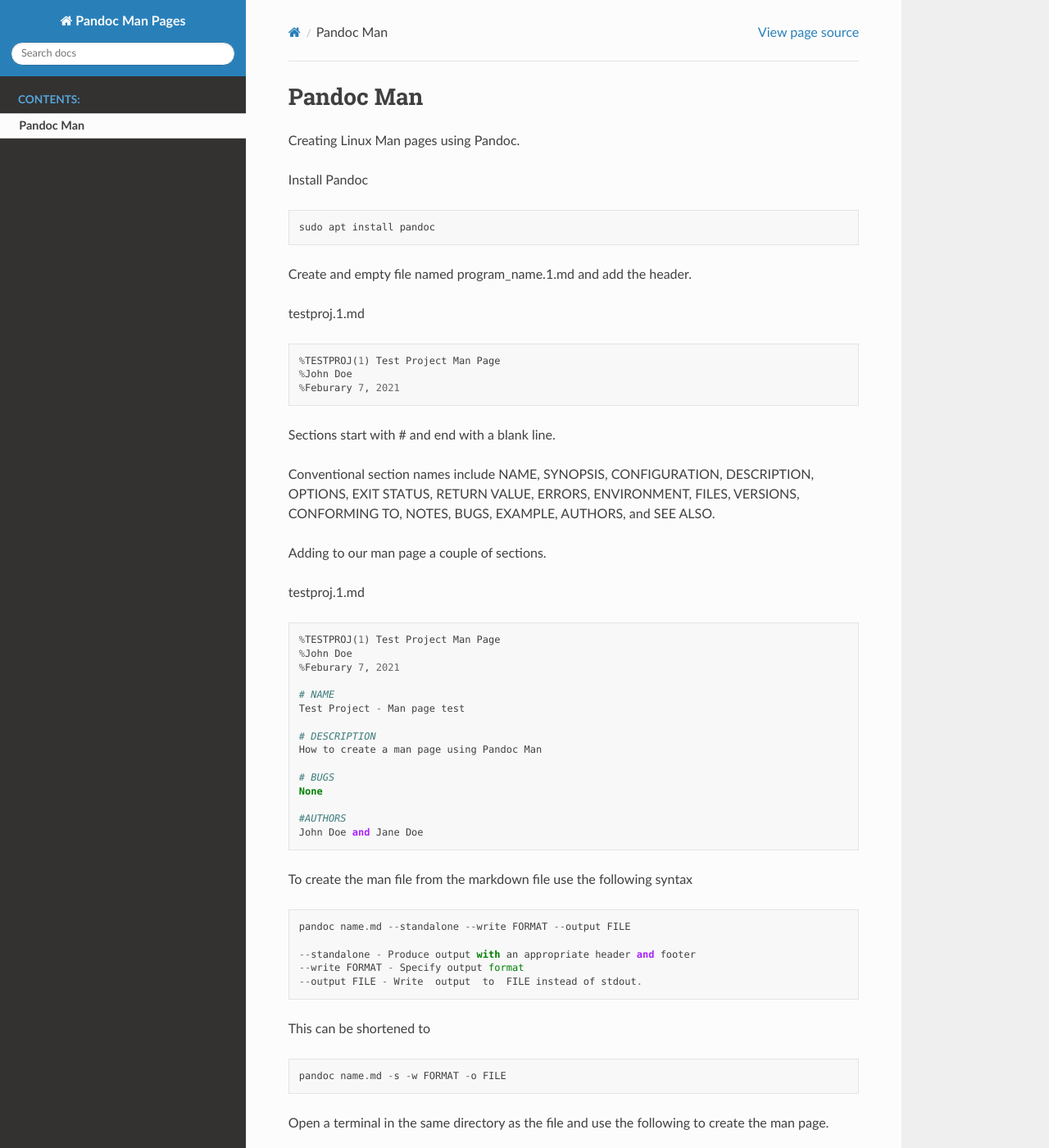
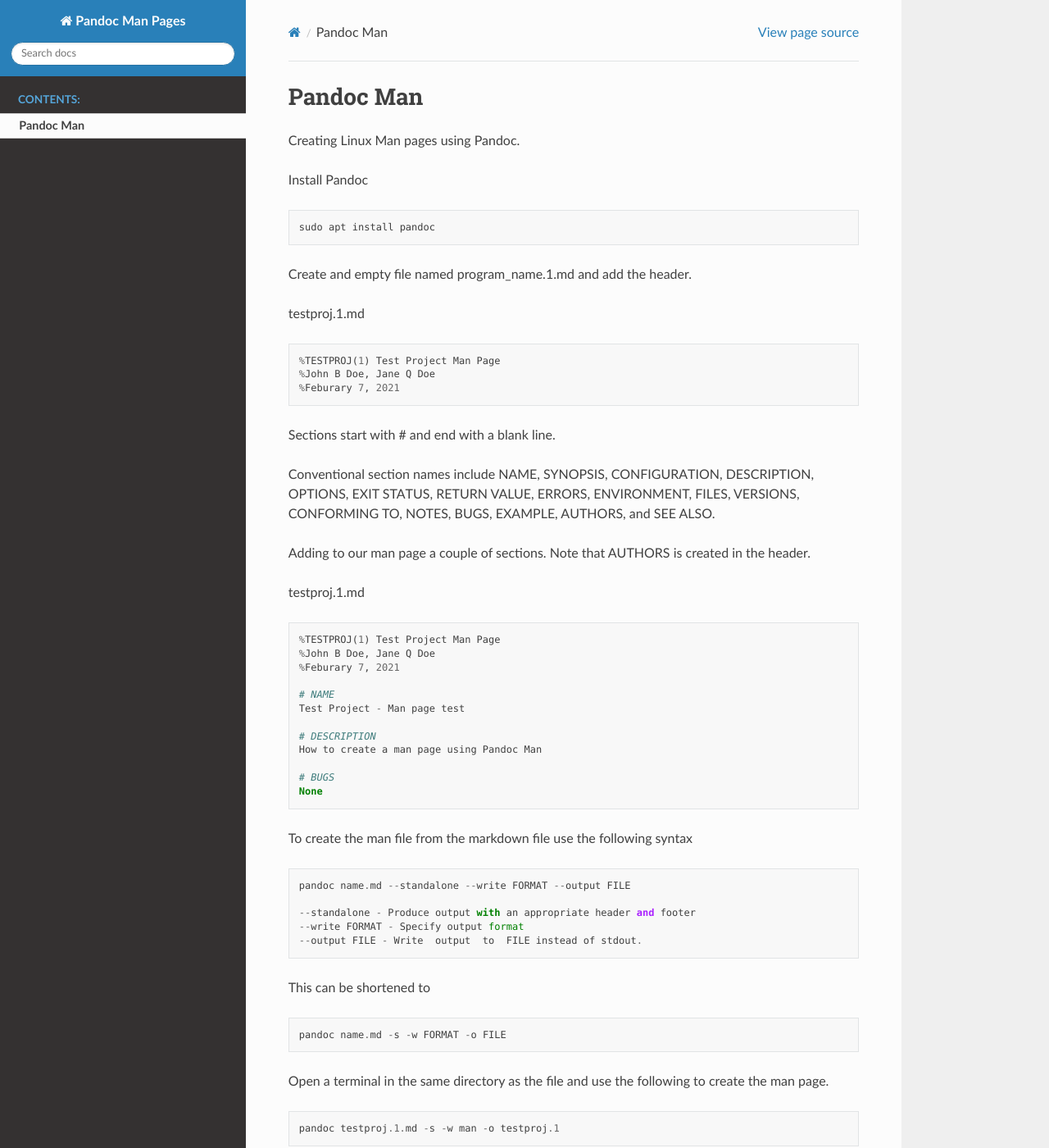
Before and after one commit to jethornton/pandoc-man, a Sphinx documentation site: the page built from docs/source/man.rst, in a window 1280 px wide and 1400 px high. Shown: the whole window at 82% size. Built offline with Sphinx 7.4.7 and the Read the Docs theme 2.0.0, drawn with Linux system fonts in a browser that asks for light colours.

Commit message:
fix error

```diff
--- a/docs/source/man.rst
+++ b/docs/source/man.rst
@@ -14,7 +14,7 @@
 ::
 
 	%TESTPROJ(1) Test Project Man Page
-	%John Doe
+	%John B Doe, Jane Q Doe
 	%Feburary 7, 2021
 
 
@@ -25,13 +25,14 @@
 ENVIRONMENT,  FILES, VERSIONS, CONFORMING TO, NOTES, BUGS, EXAMPLE,
 AUTHORS, and SEE ALSO.
 
-Adding to our man page a couple of sections.
+Adding to our man page a couple of sections. Note that AUTHORS is
+created in the header.
 
 testproj.1.md
 ::
 
 	%TESTPROJ(1) Test Project Man Page
-	%John Doe
+	%John B Doe, Jane Q Doe
 	%Feburary 7, 2021
 
 	# NAME
@@ -42,9 +43,6 @@
 
 	# BUGS
 	None
-
-	#AUTHORS
-	John Doe and Jane Doe
 
 
 To create the man file from the markdown file use the following syntax
```
Also changed, not shown: example/testproj.1.md (+1 -4 lines), 1 other file.
